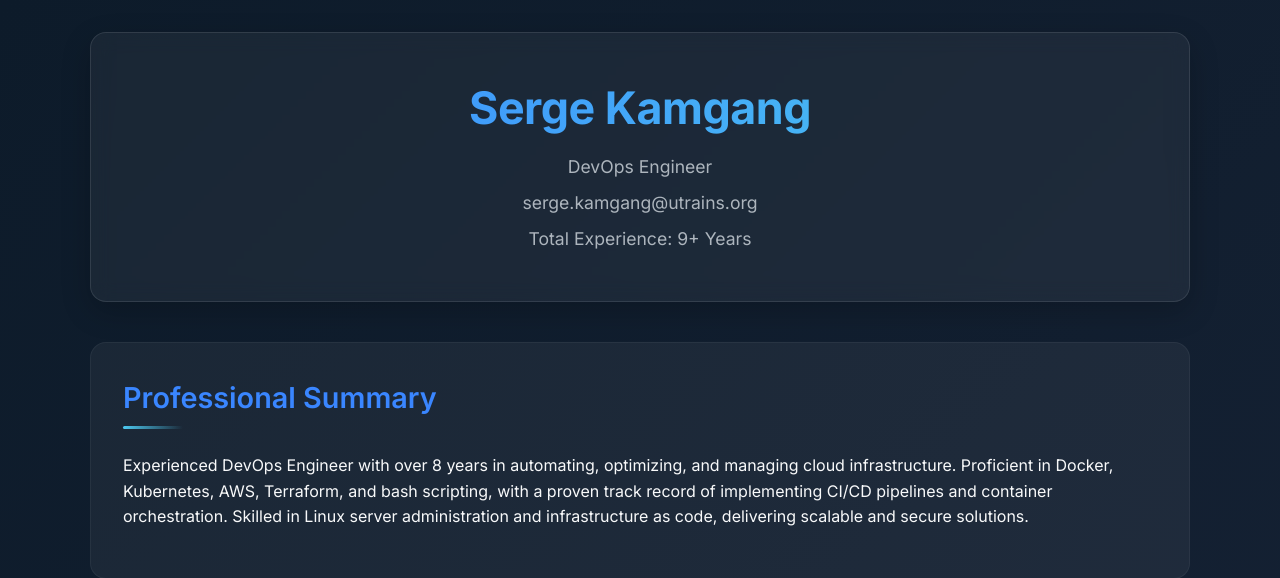
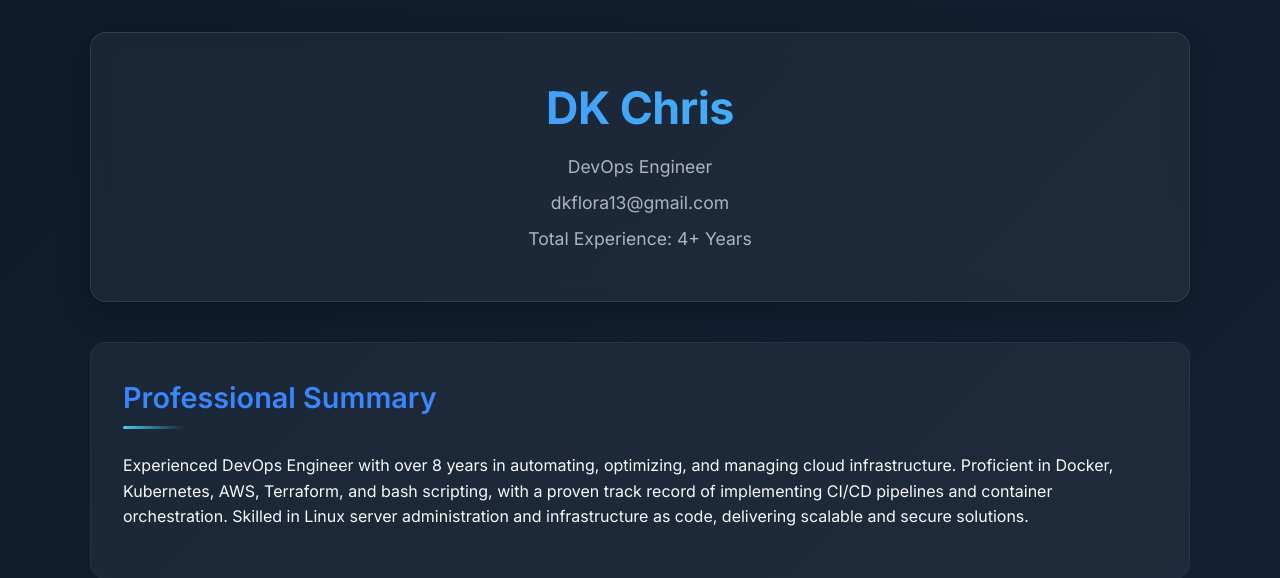
Before and after one commit to Dkflora/my-portfolio01, a Flask app: page / in a window 1280 px wide. Shown: the top 578 px of the page. Run offline with Flask 3, Linux system fonts and the light colour scheme.

Commit message:
New update

```diff
--- a/templates/index.html
+++ b/templates/index.html
@@ -4,7 +4,7 @@
     <meta charset="UTF-8">
     <meta name="viewport" content="width=device-width, initial-scale=1.0, shrink-to-fit=no, viewport-fit=cover">
     <meta http-equiv="X-UA-Compatible" content="IE=edge">
-    <title> Serge Smith - DevOps Portfolio</title>
+    <title> DK Chris - DevOps Portfolio</title>
 
     <!-- PWA Support -->
     <link rel="manifest" href="{{ url_for('static', filename='manifest.json') }}">
@@ -271,10 +271,10 @@
 <body>
     <div class="container">
         <header class="header">
-            <h1>Serge Kamgang</h1>
+            <h1>DK Chris</h1>
             <p>DevOps Engineer</p>
-            <p>serge.kamgang@utrains.org</p>
-            <p>Total Experience: 9+ Years</p>
+            <p>dkflora13@gmail.com</p>
+            <p>Total Experience: 4+ Years</p>
         </header>
 
         <section class="section summary">
```
